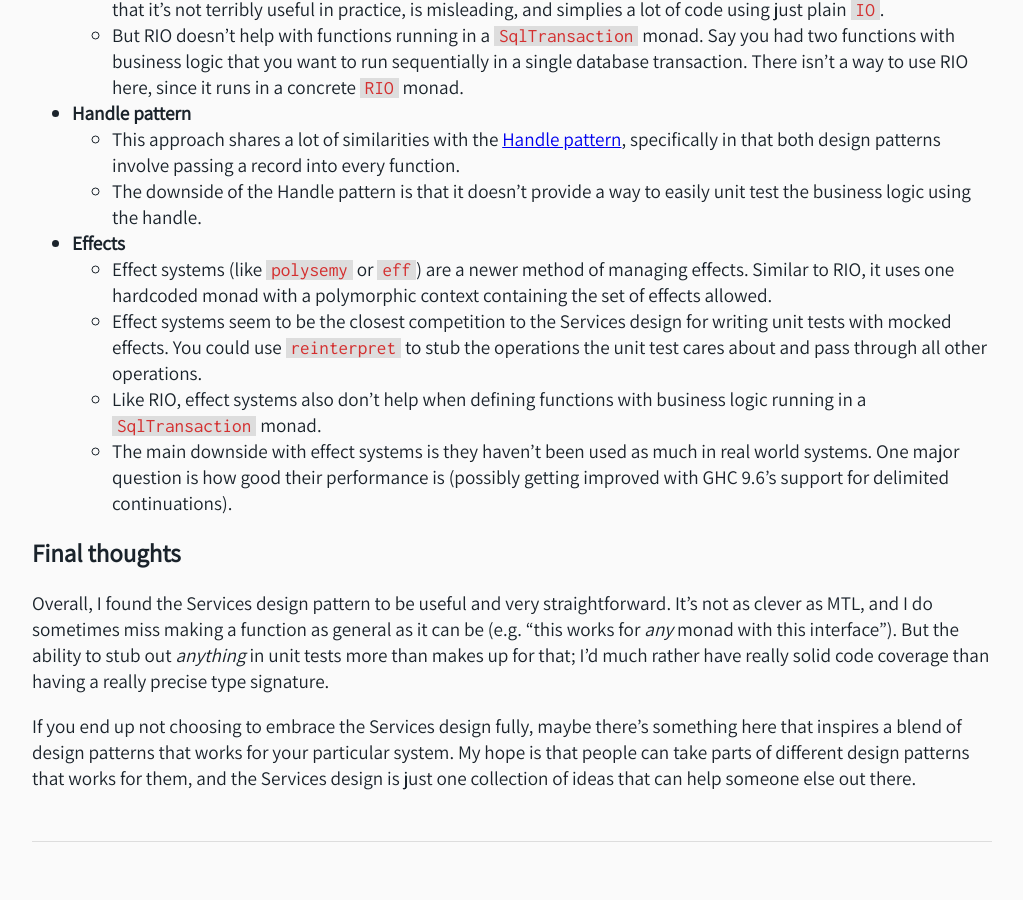
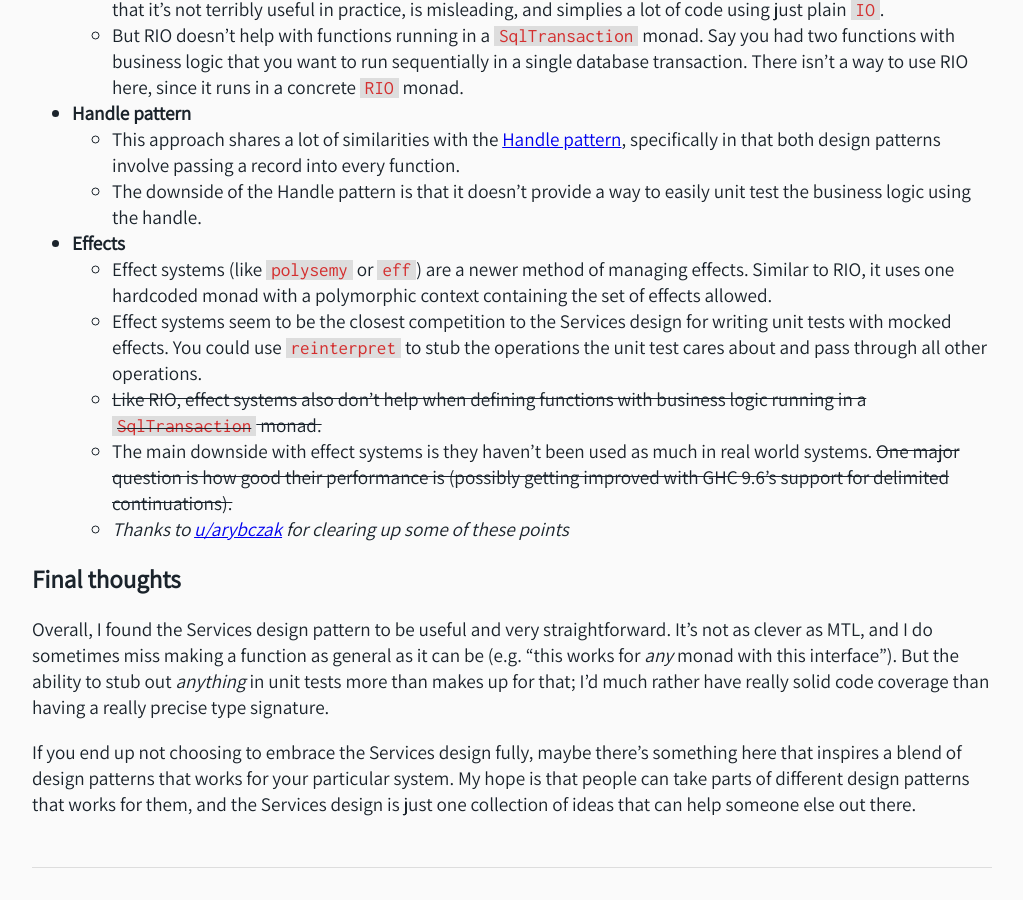
Before and after one commit to brandonchinn178/brandonchinn178.github.io, a Jekyll site: the page built from docs/_posts/2023-05-03-services-design-pattern.md, in a window 1280 px wide and 900 px high, scrolled down 5666 px. Shown: the whole window, without its empty margins (128-1151 px from the left). Built offline with Jekyll 4.4.1, drawn with Linux system fonts in a browser that asks for light colours; comment, search, counter and statistics services are not loaded; before the commit the page ends 6540 px from its top, so only the background shows below that.

Commit message:
Update services design blog post for effects systems

```diff
--- a/docs/_posts/2023-05-03-services-design-pattern.md
+++ b/docs/_posts/2023-05-03-services-design-pattern.md
@@ -199,8 +199,9 @@ So the following comparisons will only focus on managing side-effectful operatio
 * **Effects**
     * Effect systems (like `polysemy` or `eff`) are a newer method of managing effects. Similar to RIO, it uses one hardcoded monad with a polymorphic context containing the set of effects allowed.
     * Effect systems seem to be the closest competition to the Services design for writing unit tests with mocked effects. You could use `reinterpret` to stub the operations the unit test cares about and pass through all other operations.
-    * Like RIO, effect systems also don't help when defining functions with business logic running in a `SqlTransaction` monad.
-    * The main downside with effect systems is they haven't been used as much in real world systems. One major question is how good their performance is (possibly getting improved with GHC 9.6's support for delimited continuations).
+    * ~~Like RIO, effect systems also don't help when defining functions with business logic running in a `SqlTransaction` monad.~~
+    * The main downside with effect systems is they haven't been used as much in real world systems. ~~One major question is how good their performance is (possibly getting improved with GHC 9.6's support for delimited continuations).~~
+    * _Thanks to [u/arybczak](https://www.reddit.com/r/haskell/comments/136e6vt/comment/jiq8ovb/) for clearing up some of these points_
 
 ## Final thoughts
 
```
